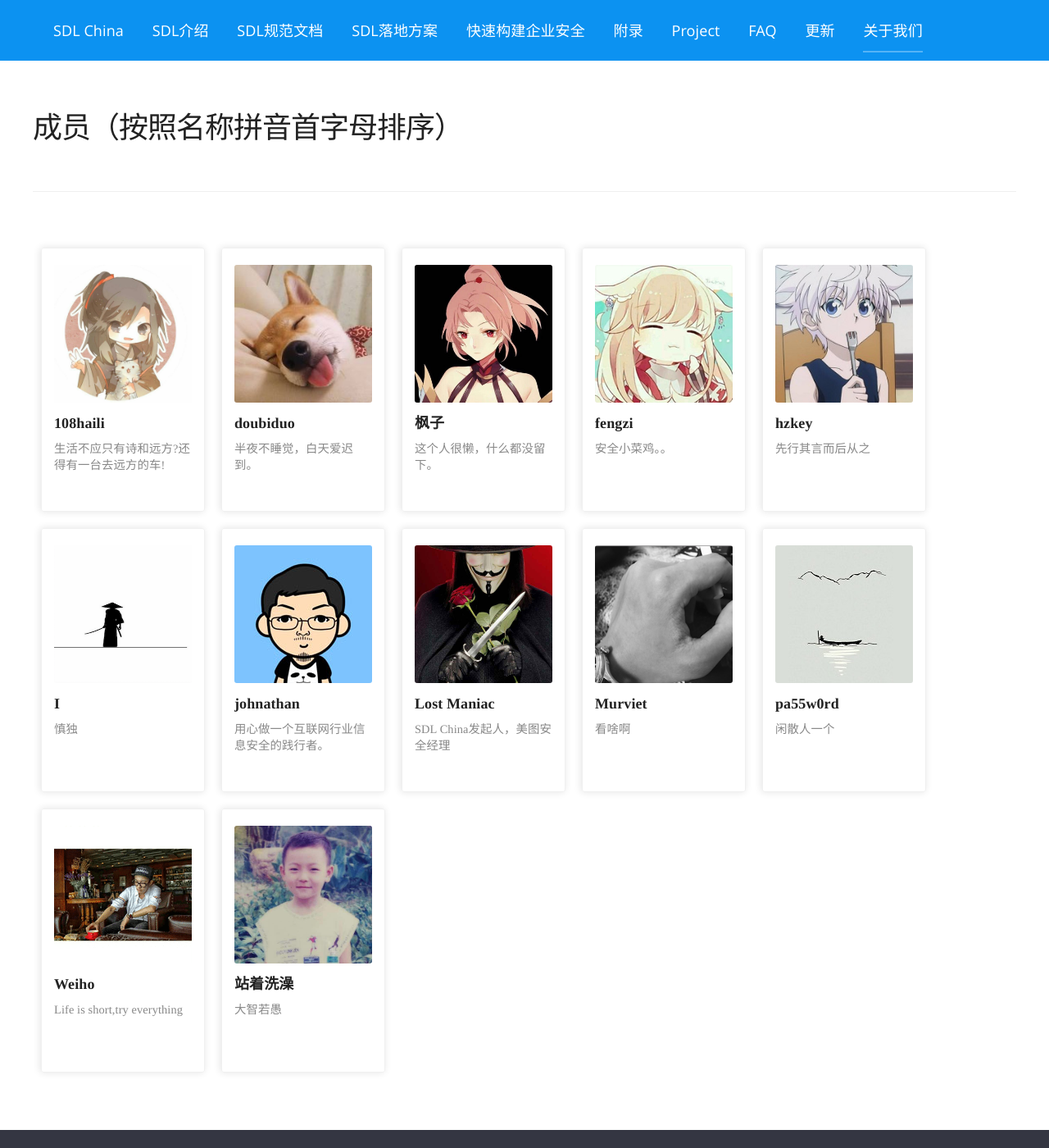
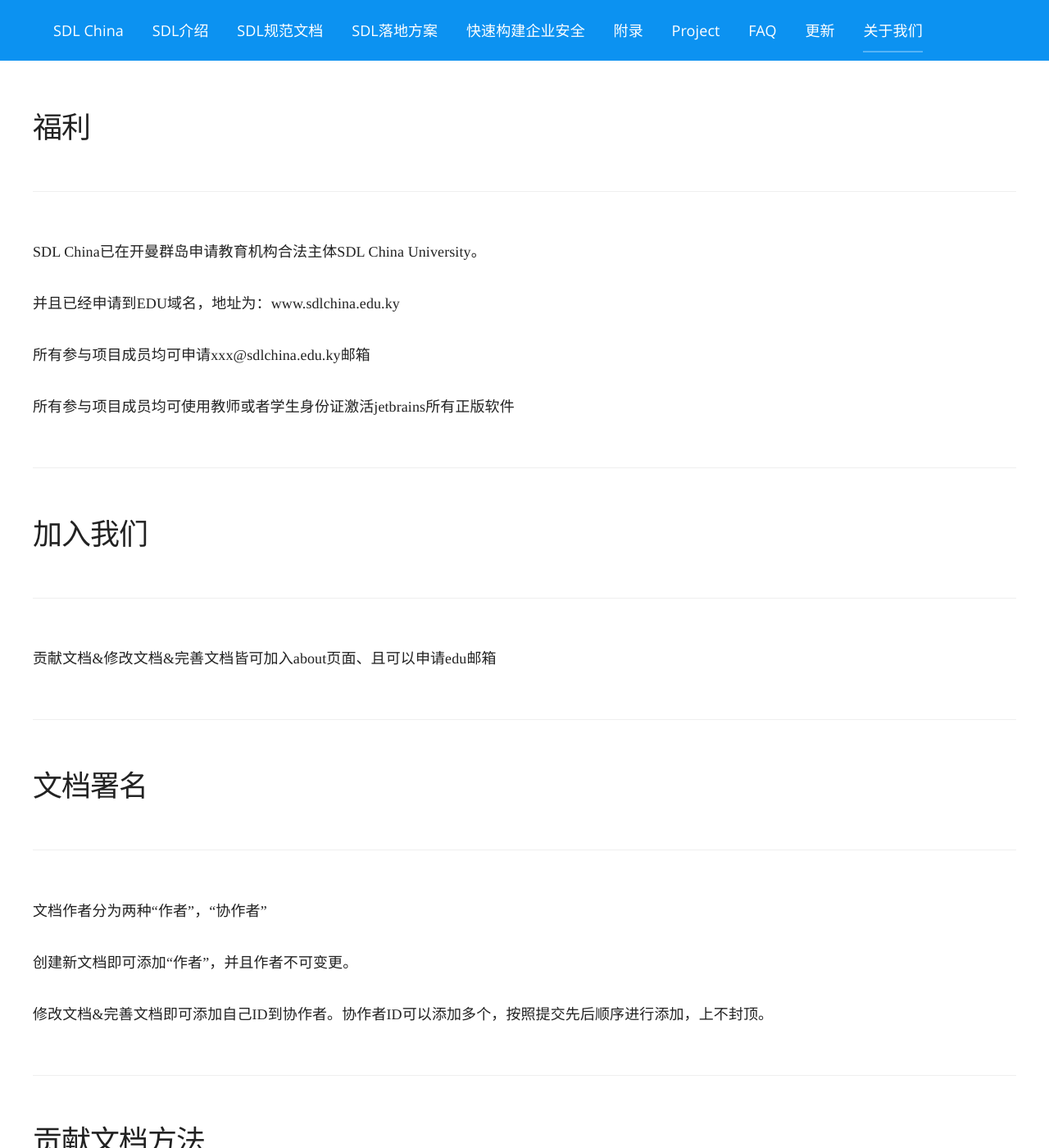
Before and after one commit to sdlchina/sdlchina-web, a Jekyll site: the page built from about.md, in a window 1280 px wide and 1400 px high. Shown: the whole window at 82% size. Built offline with Jekyll 4.4.1, drawn with Linux system fonts in a browser that asks for light colours; some web fonts are replaced; comment, search, counter and statistics services are not loaded; some of the changed text lies outside the part shown.

Commit message:
增加about页面内容，增加提交入口 修改slogan

```diff
--- a/_config.yml
+++ b/_config.yml
@@ -10,7 +10,7 @@ newsletter_action:
 
 # Values for the jekyll-seo-tag gem (https://github.com/jekyll/jekyll-seo-tag)
 logo: /siteicon.png
-description: 所有文档都来自中国互联网一线安全工程师编写整理
+description: 所有文档均由中国互联网一线安全工程师编写整理
 author:
   name: maniac
   email:
--- a/_layouts/default.html
+++ b/_layouts/default.html
@@ -51,7 +51,7 @@
 				</section>
 				<section class="hero_search">
 					<h1>SDL China</h1>
-					<p>所有文档都来自中国互联网一线安全工程师编写整理</p>
+					<p>所有文档均由中国互联网一线安全工程师编写整理</p>
 					<p><span id="busuanzi_container_site_pv">最后更新时间：{{ site.time }}</span></p>
 
 				</section>
--- a/about.md
+++ b/about.md
@@ -6,6 +6,60 @@ description:
 type: Document
 ---
 
+## 福利
+
+---
+
+SDL China已在开曼群岛申请教育机构合法主体SDL China University。
+
+并且已经申请到EDU域名，地址为：www.sdlchina.edu.ky
+
+所有参与项目成员均可申请xxx@sdlchina.edu.ky邮箱
+
+所有参与项目成员均可使用教师或者学生身份证激活jetbrains所有正版软件
+
+---
+
+## 加入我们
+
+---
+
+贡献文档&修改文档&完善文档皆可加入about页面、且可以申请edu邮箱
+
+---
+
+## 文档署名
+
+---
+
+文档作者分为两种“作者”，“协作者”
+
+创建新文档即可添加“作者”，并且作者不可变更。
+
+修改文档&完善文档即可添加自己ID到协作者。协作者ID可以添加多个，按照提交先后顺序进行添加，上不封顶。
+
+---
+
+## 贡献文档方法
+
+---
+
+### GitHub工作流
+
+如果有熟悉GitHub工作流方式贡献文档的同学，可以使用GitHub工作流。
+
+需要掌握知识：GitHub工作流、jekyll
+
+也可由参考我们提供的教程：（暂时为空）
+
+### 邮件贡献
+
+如果有地方需要修改，或者增加文档，可以发送邮件到
+
+1. lost_maniac@sdlchina.edu.ky
+2. mour@sdlchina.org.cn
+
+---
 
 ## 成员（按照名称拼音首字母排序）
 
```
Also changed, not shown: update.md (+7 -0 lines).
